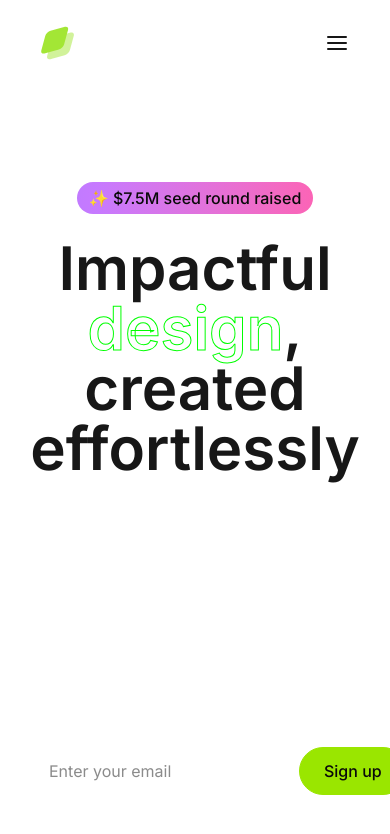
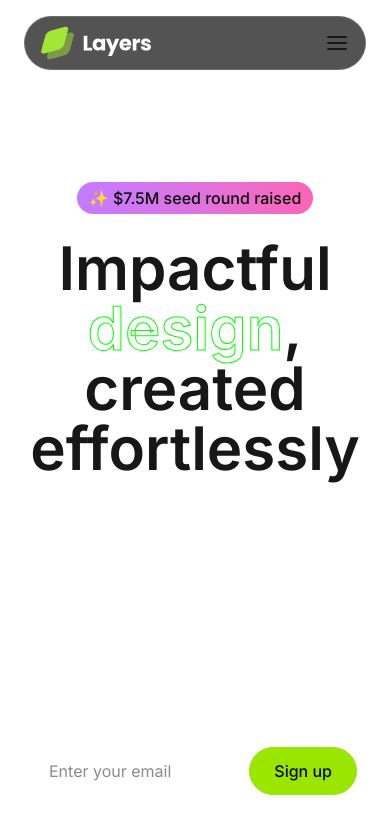
Before and after one commit to yanguadotdev/saas-landing-page, a Next.js app: page / in a window 390 px wide. Shown: the top 834 px of the page. Built offline with nearby package versions, Linux system fonts and the light colour scheme.

Commit message:
Refactor Menu component to MenuIcon with Tailwind CSS transitions; update Navbar to use MenuIcon and manage open state

```diff
--- a/src/components/Icons.tsx
+++ b/src/components/Icons.tsx
@@ -1,4 +1,12 @@
-export function Menu({ className }: { className?: string }) {
+import { twMerge } from 'tailwind-merge'
+
+interface MenuIconProps extends React.SVGProps<SVGSVGElement> {
+  className?: string
+  isOpen: boolean
+}
+
+export function MenuIcon(props: MenuIconProps) {
+  const { className, isOpen, ...rest } = props
   return (
     <svg
       xmlns='http://www.w3.org/2000/svg'
@@ -11,10 +19,35 @@ export function Menu({ className }: { className?: string }) {
       strokeLinecap='round'
       strokeLinejoin='round'
       className={className}
+      {...rest}
     >
-      <line x1='3' y1='12' x2='21' y2='12'></line>
-      <line x1='3' y1='6' x2='21' y2='6'></line>
-      <line x1='3' y1='18' x2='21' y2='18'></line>
+      <line
+        x1='3'
+        y1='6'
+        x2='21'
+        y2='6'
+        className={twMerge(
+          'origin-left transition duration-300',
+          isOpen && 'rotate-45 -translate-y-1'
+        )}
+      ></line>
+      <line
+        x1='3'
+        y1='12'
+        x2='21'
+        y2='12'
+        className={twMerge('transition duration-300', isOpen && 'opacity-0')}
+      ></line>
+      <line
+        x1='3'
+        y1='18'
+        x2='21'
+        y2='18'
+        className={twMerge(
+          'origin-left transition duration-300',
+          isOpen && '-rotate-45 translate-y-1'
+        )}
+      ></line>
     </svg>
   )
 }
--- a/src/components/Navbar.tsx
+++ b/src/components/Navbar.tsx
@@ -1,7 +1,10 @@
+'use client'
+
 import Image from 'next/image'
 import logoImage from '@/assets/logo.svg'
-import { Menu } from './Icons'
+import { MenuIcon } from './Icons'
 import Button from './Button'
+import { useState } from 'react'
 
 const navLinks = [
   { label: 'Home', href: '#' },
@@ -11,10 +14,13 @@ const navLinks = [
 ]
 
 export default function Navbar() {
+  const [isOpen, setIsOpen] = useState(false)
+
   return (
-    <header id='header' className='py-4 font-sans'>
+    <header id='header' className='py-4 lg:py-8 sticky top-0 z-50'>
       <div className='container max-w-6xl mx-auto'>
-        <div className='grid grid-cols-2 lg:grid-cols-3 border border-white/15 rounded-full p-2 px-4 md:pr-2 items-center'>
+        <div className='border border-white/15 rounded-[28px] bg-neutral-950/70 backdrop-blur'>
+          <div className='grid grid-cols-2 lg:grid-cols-3 rounded-full p-2 px-4 md:pr-2 items-center'>
             <div>
               <Image src={logoImage} alt='Layers Logo' className='h-9 w-auto' />
             </div>
@@ -34,11 +40,40 @@ export default function Navbar() {
             </div>
 
             <div className='flex gap-4 justify-end'>
-            <Menu className='md:hidden' />
+              <MenuIcon
+                className='md:hidden cursor-pointer'
+                onClick={() => setIsOpen(!isOpen)}
+                isOpen={isOpen}
+              />
 
-            <Button className='hidden md:block' variant='secondary'>Log in</Button>
-            <Button className='hidden md:block' variant='primary'>Sign up</Button>
+              <Button className='hidden md:block' variant='secondary'>
+                Log in
+              </Button>
+              <Button className='hidden md:block' variant='primary'>
+                Sign up
+              </Button>
             </div>
+          </div>
+
+          {isOpen && (
+            <div className='flex flex-col items-center gap-4 py-4'>
+              {navLinks.map((link) => (
+                <a
+                  key={link.label}
+                  href={link.href}
+                  className='text-white/80 hover:text-white px-4 py-2 rounded-full'
+                >
+                  {link.label}
+                </a>
+              ))}
+              <Button variant='secondary'>
+                Log in
+              </Button>
+              <Button variant='primary'>
+                Sign up
+              </Button>
+            </div>
+          )}
         </div>
       </div>
     </header>
--- a/src/sections/Hero.tsx
+++ b/src/sections/Hero.tsx
@@ -56,7 +56,7 @@ export default function Hero() {
             name='email'
             id='email'
             placeholder='Enter your email'
-            className='bg-transparent px-4 focus:outline-none md:flex-1'
+            className='bg-transparent px-4 focus:outline-none md:flex-1 w-full'
           />
           <Button
             className='whitespace-nowrap'
```
Lines whose indentation alone changed are shown as unchanged.
